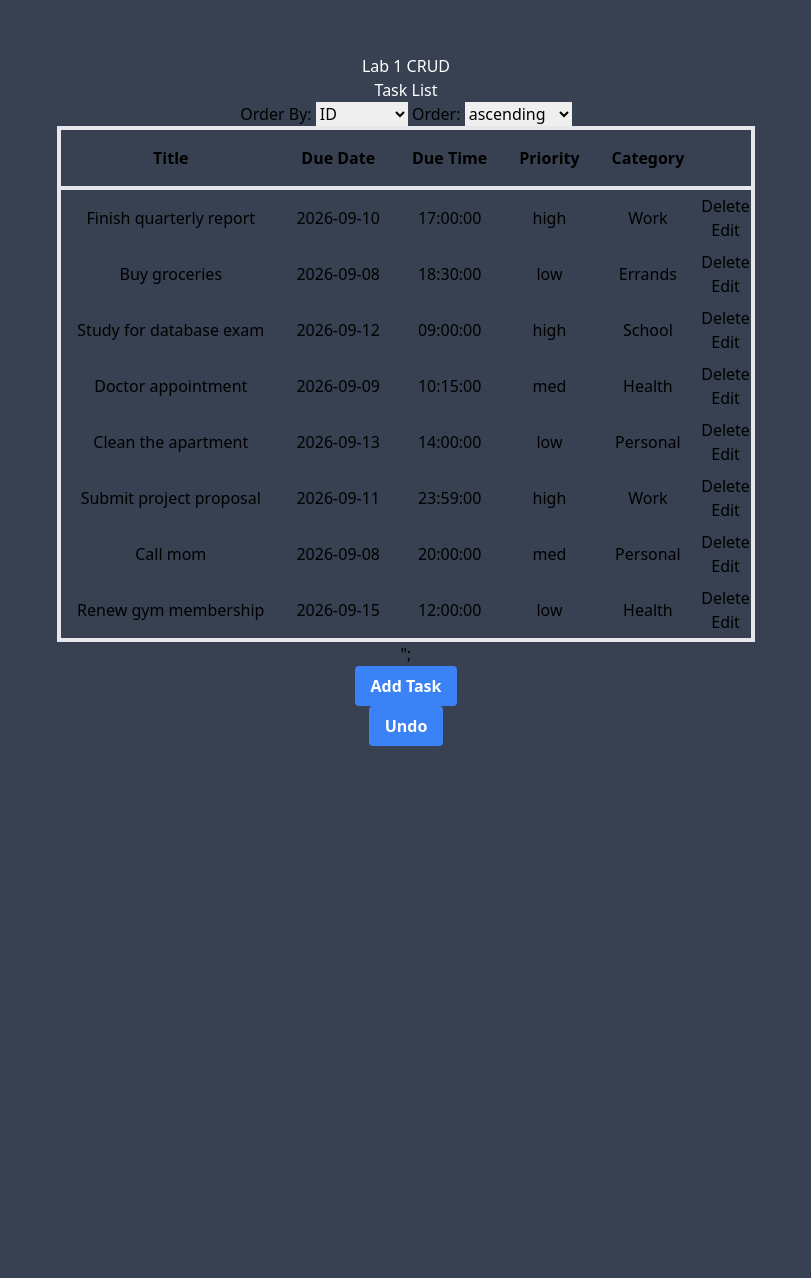
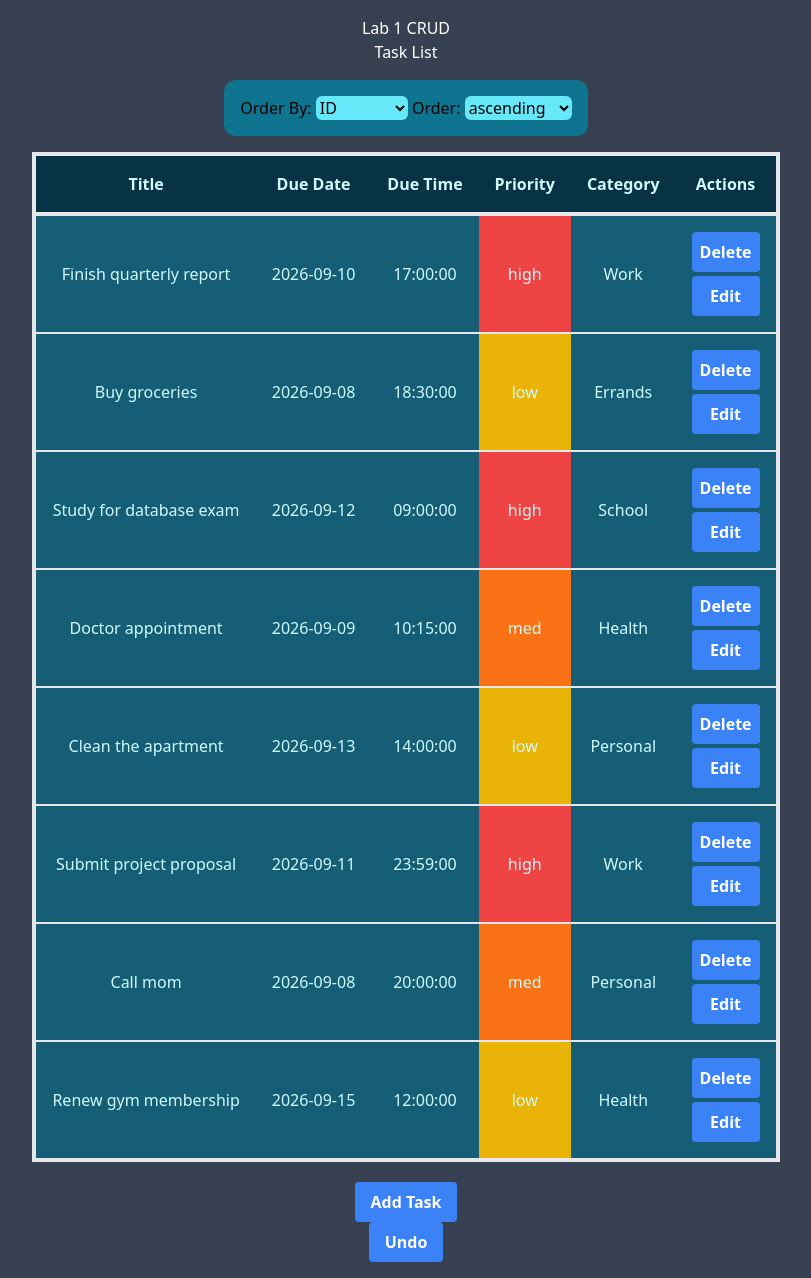
Before and after one commit to d3nzus/cmsc128-Lab1_CRUD_BanasBirondo, a PHP site: page /pages/homePage.php in a window 1280 px wide. Shown: the whole page, without its empty margins (234-1045 px from the left). Before the commit the page ends 746 px from the top, so only its background shows below. Run offline with PHP 8.4, Linux system fonts and the light colour scheme; data comes from the database, SQL or seed files in the repository.

Commit message:
meta: restyle tasklist

```diff
--- a/assets/css/app.css
+++ b/assets/css/app.css
@@ -554,6 +554,14 @@ video {
   display: none;
 }
 
+.m-4 {
+  margin: 1rem;
+}
+
+.mb-5 {
+  margin-bottom: 1.25rem;
+}
+
 .flex {
   display: flex;
 }
@@ -586,17 +594,59 @@ video {
   justify-content: center;
 }
 
+.space-y-1 > :not([hidden]) ~ :not([hidden]) {
+  --tw-space-y-reverse: 0;
+  margin-top: calc(0.25rem * calc(1 - var(--tw-space-y-reverse)));
+  margin-bottom: calc(0.25rem * var(--tw-space-y-reverse));
+}
+
 .rounded {
   border-radius: 0.25rem;
+}
+
+.rounded-md {
+  border-radius: 0.375rem;
+}
+
+.rounded-xl {
+  border-radius: 0.75rem;
+}
+
+.border-0 {
+  border-width: 0px;
 }
 
 .border-4 {
   border-width: 4px;
 }
 
+.border-b-2 {
+  border-bottom-width: 2px;
+}
+
 .bg-blue-500 {
   --tw-bg-opacity: 1;
   background-color: rgb(59 130 246 / var(--tw-bg-opacity, 1));
+}
+
+.bg-cyan-300 {
+  --tw-bg-opacity: 1;
+  background-color: rgb(103 232 249 / var(--tw-bg-opacity, 1));
+}
+
+.bg-cyan-700 {
+  --tw-bg-opacity: 1;
+  background-color: rgb(14 116 144 / var(--tw-bg-opacity, 1));
+}
+
+.bg-cyan-800 {
+  --tw-bg-opacity: 1;
+  background-color: rgb(21 94 117 / var(--tw-bg-opacity, 1));
+}
+
+.bg-cyan-950 {
+  --tw-bg-opacity: 1;
+  background-color: rgb(8 51 68 / var(--tw-bg-opacity, 1));
 }
 
 .bg-gray-700 {
@@ -611,6 +661,11 @@ video {
 
 .p-4 {
   padding: 1rem;
+}
+
+.px-2 {
+  padding-left: 0.5rem;
+  padding-right: 0.5rem;
 }
 
 .px-4 {
@@ -631,6 +686,11 @@ video {
   font-weight: 700;
 }
 
+.text-cyan-100 {
+  --tw-text-opacity: 1;
+  color: rgb(207 250 254 / var(--tw-text-opacity, 1));
+}
+
 .text-white {
   --tw-text-opacity: 1;
   color: rgb(255 255 255 / var(--tw-text-opacity, 1));
--- a/components/tasklist.php
+++ b/components/tasklist.php
@@ -15,16 +15,13 @@ FROM task
 LEFT JOIN category ON task.category_id = category.id
 ORDER BY {$order} {$asc_desc};
 ";
-
 $taskList = $conn->query($sql);
-$headerClass = "p-4";
-$taskItemClass = "p-4";
 
 ?>
 <h1 class='text-white'>Task List</h1>
-<form action = "homepage.php" method="GET">
+<form class = "p-4 bg-cyan-700 rounded-xl m-4" action = "homepage.php" method="GET">
     <label for='order'> Order By: </label>
-    <select name='order' id='order' onchange='this.form.submit()'>
+    <select class = "bg-cyan-300 border-0 rounded-md" name='order' id='order' onchange='this.form.submit()'>
         <option value = 'id'<?php echo ($order === 'id') ? 'selected' : '' ?>>ID</option>
         <option value = 'title' <?php echo ($order === 'title') ? 'selected' : '' ?>>Title</option>
         <option value = 'due_date' <?php echo ($order === 'due_date') ? 'selected' : '' ?>>Due Date</option>
@@ -33,21 +30,22 @@ $taskItemClass = "p-4";
         <option value = 'category' <?php echo ($order === 'category') ? 'selected' : '' ?>>Category</option>
     </select>
     <label for='asc_desc'> Order: </label>
-    <select name='asc_desc' id='asc_desc' onchange='this.form.submit()'>
+    <select class = "bg-cyan-300 border-0 rounded-md"name='asc_desc' id='asc_desc' onchange='this.form.submit()'>
         <option value = 'ASC'<?php echo ($asc_desc === 'ASC') ? 'selected' : '' ?>>ascending</option>
         <option value = 'DESC' <?php echo ($asc_desc === 'DESC') ? 'selected' : '' ?>>descending</option>
     </select>
 </form>
 
 
-<table class = 'border-4'>
+<table class = 'border-4 text-cyan-100 mb-5'>
     <thead class = 'border-4'>
         <tr>
-            <th class = <?= htmlspecialchars($headerClass) ?>> Title </th>
-            <th class = <?= htmlspecialchars($headerClass) ?>> Due Date</th>
-            <th class = <?= htmlspecialchars($headerClass) ?>> Due Time</th>
-            <th class = <?= htmlspecialchars($headerClass) ?>> Priority</th>
-            <th class = <?= htmlspecialchars($headerClass) ?>> Category</th>
+            <th class = "p-4 bg-cyan-950"> Title </th>
+            <th class = "p-4 bg-cyan-950"> Due Date</th>
+            <th class = "p-4 bg-cyan-950"> Due Time</th>
+            <th class = "p-4 bg-cyan-950"> Priority</th>
+            <th class = "p-4 bg-cyan-950"> Category</th>
+            <th class = "p-4 bg-cyan-950"> Actions</th>
         </tr>
     </thead>
     <tbody>
@@ -59,38 +57,48 @@ $taskItemClass = "p-4";
     <?php
         $prio = $task["priority"];
         $color = match($prio){
-            "low" => "yellow",
-            "med" => "orange",
-            "high" => "red",
+            "low" => "rgb(234 179 8)",
+            "med" => "rgb(249 115 22)",
+            "high" => "rgb(239 68 68)",
             default => "blue"
         };
+        $prioClass = "bg-$color-500";
     ?>
         <!--edit and delete button passes the task ID-->
-        <tr>
-            <td class = <?= htmlspecialchars($taskItemClass) ?>>
+        <tr class="border-b-2">
+            <td class = "p-4 bg-cyan-800">
                 <?= htmlspecialchars($task["title"]) ?>
             </td>
-            <td class = <?= htmlspecialchars($taskItemClass) ?>>
+            <td class = "p-4 bg-cyan-800">
                 <?= htmlspecialchars($task["due_date"]) ?>
             </td>
-            <td class = <?= htmlspecialchars($taskItemClass) ?>>
+            <td class = "p-4 bg-cyan-800">
                 <?= htmlspecialchars($task["due_time"]) ?>
             </td>
-            <td class = <?= htmlspecialchars($taskItemClass) ?>>
+            <td class = "p-4 bg-cyan-800" style = "background-color: <?= htmlspecialchars($color) ?>">
                 <?= htmlspecialchars($task["priority"]) ?>
             </td>
-            <td class = <?= htmlspecialchars($taskItemClass) ?>>
+            <td class = "p-4 bg-cyan-800">
                 <?= htmlspecialchars($task["category"]) ?>
             </td>
-            <td>
+            <td class = "p-4 bg-cyan-800 space-y-1">
                 <?php echo"
-                <form class = 'actions' id = 'del{$task["id"]}' action='../helpers/deleteTask.php' method = 'post'>
+                <form
+                    class = 'actions'
+                    id = 'del{$task["id"]}'
+                    action='../helpers/deleteTask.php'
+                    method = 'post'
+                >
                     <input type = 'text' style = 'display:none' name = 'TaskID' value = {$task["id"]}>
-                    <button type = 'button' onclick = 'confirmDel(\"del{$task["id"]}\")'>Delete</button>
+                    <button class = 'w-full bg-blue-500 hover:bg-blue-700 text-white font-bold py-2 px-2 rounded' type = 'button' onclick = 'confirmDel(\"del{$task["id"]}\")'>Delete</button>
                 </form>
-                <form class = 'actions' action='editForm.php' method = 'post'>
+                <form
+                    class = 'actions'
+                    action='editForm.php'
+                    method = 'post'
+                >
                     <input type = 'text' style = 'display:none' name = 'TaskID' value = {$task["id"]}>
-                    <button type = 'submit'>Edit</button>
+                    <button class = 'w-full bg-blue-500 hover:bg-blue-700 text-white font-bold py-2 px-2 rounded' type = 'submit'>Edit</button>
                 </form>"?>
             </td>
         </tr>
@@ -100,7 +108,7 @@ $taskItemClass = "p-4";
 <?php endif ?>
 
     </tbody>
-</table>";
+</table>
 
 
 <script>
```
